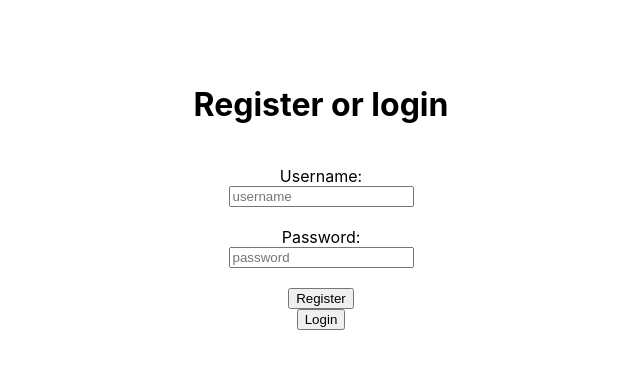
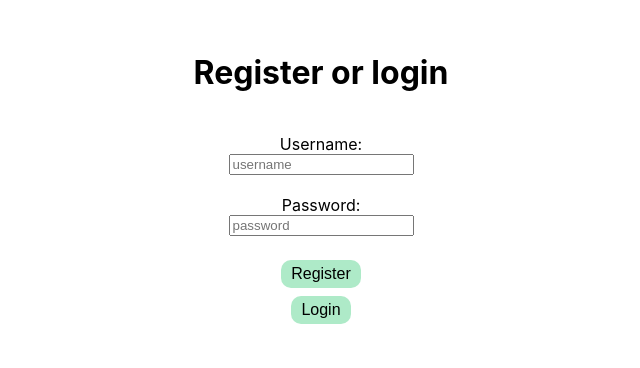
Before and after one commit to meerabal/onTrack, a React (Create React App) app: page / in a window 1280 px wide. Shown: the top 368 px of the page, without its empty margins (319-959 px from the left). Built offline with nearby package versions, Linux system fonts and the light colour scheme.

Commit message:
Login fix, style changes, footer buttons

```diff
--- a/src/App.css
+++ b/src/App.css
@@ -4,10 +4,61 @@
 
 #base {
   display: flex;
-  padding-top: 4em;
+  padding-top: 2em;
   justify-content: center;
   align-items: center;
   flex-direction: column;
+}
+
+button:not(.calendar *) {
+  background-color: #aed1ea;
+  border: none;
+  color: black;
+  border-radius: 10px;
+  padding: 15px 32px;
+  text-align: center;
+  text-decoration: none;
+  display: inline-block;
+  font-size: 16px;
+  margin: 4px 2px;
+  cursor: pointer;
+}
+
+button:active:not(.calendar *) {
+  background-color: #0c2c42;
+  color: white;
+  cursor: pointer;
+}
+
+button.small-button {
+  padding: 5px 10px;
+  background-color: #aeeac8;
+  border: none;
+  color: black;
+}
+
+button.small-button:active {
+  background-color: #0c420c;
+  color: white;
+  cursor: pointer;
+}
+
+button.footer-button {
+  padding: 10px 10px;
+  background-color: #eaaee3;
+  border: none;
+  color: black;
+}
+
+button.footer-button:active {
+  background-color: #3f0c42;
+  color: white;
+  cursor: pointer;
+}
+.row-div {
+  display: flex;
+  flex-wrap: nowrap;
+  flex-direction: "row";
 }
 
 .App-logo {
--- a/src/App.tsx
+++ b/src/App.tsx
@@ -10,7 +10,7 @@ import {
 } from "./pages";
 import "./App.css";
 import React from "react";
-import { Header } from "./components";
+import { Header, Footer } from "./components";
 
 // all routes should get User(s)
 const routes = ["home", "calendar"];
@@ -26,12 +26,11 @@ function App() {
   };
 
   const loginUser = (username: string, password: string) => {
-    console.log(userList.current);
     for (const user of userList.current) {
       if (user.username === username && user.password === password) {
         setCurrentUser(user);
+        return true;
       }
-      return true;
     }
     return false;
   };
@@ -69,7 +68,7 @@ function App() {
   return (
     <div id="base">
       <Router>
-        {currentUser ? <Header user={currentUser} logout={logout} /> : null}
+        {currentUser ? <Header /> : null}
 
         {!currentUser ? (
           <LoginPage setUser={registerUser} loginUser={loginUser} />
@@ -97,6 +96,7 @@ function App() {
             />
           </Routes>
         )}
+        {currentUser ? <Footer logout={logout} /> : null}
       </Router>
     </div>
   );
--- /dev/null
+++ b/src/components/Footer.tsx
@@ -0,0 +1,22 @@
+import { Link } from "react-router-dom";
+import { User } from "../types";
+
+interface FooterInterface {
+  logout: () => void;
+}
+
+const Footer = ({ logout }: FooterInterface) => (
+  <div style={{ paddingTop: "20px" }}>
+    <Link to="/calendar">
+      <button className="footer-button">Calendar</button>
+    </Link>
+    <Link to="/home">
+      <button className="footer-button">Home</button>
+    </Link>
+    <button onClick={logout} className="footer-button">
+      Logout
+    </button>
+  </div>
+);
+
+export default Footer;
--- a/src/components/Header.tsx
+++ b/src/components/Header.tsx
@@ -1,14 +1,7 @@
 import { User } from "../types";
 
-interface HeaderInterface {
-  user: User;
-  logout: () => void;
-}
+interface HeaderInterface {}
 
-const Header = ({ user, logout }: HeaderInterface) => (
-  <>
-    <button onClick={logout}>Logout</button>
-  </>
-);
+const Header = ({}: HeaderInterface) => <h1>OnTrack</h1>;
 
 export default Header;
--- a/src/components/index.tsx
+++ b/src/components/index.tsx
@@ -1,3 +1,4 @@
 import Header from "./Header";
+import Footer from "./Footer";
 
-export { Header };
+export { Header, Footer };
--- a/src/pages/AddEvent.tsx
+++ b/src/pages/AddEvent.tsx
@@ -47,9 +47,11 @@ const AddEventPage = ({ user, addEvent }: AddEventPageInterface) => {
   return (
     <>
       <h1>New Event</h1>
-
+      <div className="div-row">
         <label>Name: </label>
         <input placeholder={"event name"} onChange={updateName} />
+      </div>
+      <div className="div-row">
         <label>Course: </label>
         <select value={courseState} name="course" onChange={updateCourse}>
           <option></option>
@@ -57,15 +59,16 @@ const AddEventPage = ({ user, addEvent }: AddEventPageInterface) => {
             <option style={{ color: course.color }}>{course.name}</option>
           ))}
         </select>
-      <Calendar onChange={onChange} value={value} />
+      </div>
+      <br />
+      <Calendar className="calendar" onChange={onChange} value={value} />
       <label>Date selected: {value.toDateString()}</label>
       <br />
-      <button onClick={onAdd}>Add Event</button>
-      <Link to="/calendar">
-        <button>Back to Calendar</button>
-      </Link>
+      <button onClick={onAdd} className="small-button">
+        Add Event
+      </button>
       <Link to="/courses">
-        <button>Add a course</button>
+        <button className="small-button">Add a course</button>
       </Link>
     </>
   );
--- a/src/pages/Calendar.tsx
+++ b/src/pages/Calendar.tsx
@@ -28,7 +28,7 @@ const CalendarPage = ({
 
   return (
     <>
-      <Calendar onChange={onChange} value={value} />
+      <Calendar className="calendar" onChange={onChange} value={value} />
       <h2>Hello {user.username}! Here's your Calendar</h2>
       <label>Date selected: {value.toDateString()}</label>
       <br />
@@ -36,7 +36,7 @@ const CalendarPage = ({
         user.events.map((task: Task) => {
           return (
             task.date.toDateString() === value.toDateString() && (
-              <div style={{ flexDirection: "row" }}>
+              <div className="row-div">
                 <input
                   type="checkbox"
                   defaultChecked={task.complete}
@@ -57,9 +57,6 @@ const CalendarPage = ({
             )
           );
         })}
-      <Link to="/home">
-        <button>Home</button>
-      </Link>
     </>
   );
 };
--- a/src/pages/Courses.tsx
+++ b/src/pages/Courses.tsx
@@ -44,16 +44,27 @@ const CoursePage = ({ user, addCourse }: CoursePageInterface) => {
 
   return (
     <>
-      <p>Hello {user.username}! Here's your courses</p>
+      <p>Hello {user.username}! Here's your courses:</p>
       {user.courses.map((course: Course) => {
         return (
           <>
-            <label style={{ color: course.color }}>{course.name}</label>
+            <label key={course.name} style={{ color: course.color }}>
+              {course.name}
+            </label>
             <br />
           </>
         );
       })}
-      <input placeholder={"course name"} onChange={updateCourseName} />
+      <br />
+      <h3>Add a course:</h3>
+      <div className="div-row">
+        <label>Course name: </label>
+        <input
+          size={7}
+          placeholder={"course name"}
+          onChange={updateCourseName}
+        />
+      </div>
       <label style={{ color: colorState }}>Color selected</label>
       {colorPicker && (
         <SketchPicker
@@ -61,12 +72,13 @@ const CoursePage = ({ user, addCourse }: CoursePageInterface) => {
           onChangeComplete={handleChangeComplete}
         />
       )}
-      <button onClick={handleSelectColor}>Select color</button>
+      <button onClick={handleSelectColor} className="small-button">
+        Select color
+      </button>
 
-      <button onClick={onAddCourse}>Add course</button>
-      <Link to="/home">
-        <button>Home</button>
-      </Link>
+      <button onClick={onAddCourse} className="small-button">
+        Add course
+      </button>
     </>
   );
 };
--- a/src/pages/Home.tsx
+++ b/src/pages/Home.tsx
@@ -6,13 +6,16 @@ interface HomePageInterface {
 }
 
 const HomePage = ({ user }: HomePageInterface) => {
-  const upcomingEvent = user.events.reduce((task1, task2) =>
-    task1.date < task2.date ? task1 : task2
-  );
+  const upcomingEvent =
+    user.events.length > 0
+      ? user.events.reduce((task1, task2) =>
+          task1.date < task2.date ? task1 : task2
+        )
+      : null;
 
   return (
     <>
-      <h2>Welcome to your home page {user.username}!</h2>
+      <h2>Welcome {user.username}!</h2>
       <Link to="/calendar">
         <button>Schedule</button>
       </Link>
@@ -22,10 +25,14 @@ const HomePage = ({ user }: HomePageInterface) => {
       <Link to="/courses">
         <button>Courses</button>
       </Link>
-      <p>
-        Upcoming event: {upcomingEvent.name} --{" "}
-        {upcomingEvent.date.toDateString()} -- {upcomingEvent.course}
-      </p>
+      {upcomingEvent ? (
+        <p>
+          Upcoming event: {upcomingEvent.name} --{" "}
+          {upcomingEvent.date.toDateString()} -- {upcomingEvent.course}
+        </p>
+      ) : (
+        "No upcoming events"
+      )}
     </>
   );
 };
--- a/src/pages/Login.tsx
+++ b/src/pages/Login.tsx
@@ -26,9 +26,7 @@ const LoginPage = ({ setUser, loginUser }: LoginPageInterface) => {
       alert("Please check your input");
       return;
     }
-    if (loginUser(username.current, password.current)) {
-      return;
-    }
+    if (!loginUser(username.current, password.current)) {
       const newUser = {
         username: username.current,
         password: password.current,
@@ -36,6 +34,7 @@ const LoginPage = ({ setUser, loginUser }: LoginPageInterface) => {
         courses: [],
       };
       setUser(newUser);
+    }
     navigate("/");
   };
 
@@ -61,8 +60,12 @@ const LoginPage = ({ setUser, loginUser }: LoginPageInterface) => {
       <label>Password: </label>
       <input placeholder={"password"} onChange={updatePassword} />
       <br />
-      <button onClick={register}>Register</button>
-      <button onClick={login}>Login</button>
+      <button onClick={register} className="small-button">
+        Register
+      </button>
+      <button onClick={login} className="small-button">
+        Login
+      </button>
     </>
   );
 };
```
Lines whose indentation alone changed are shown as unchanged.
